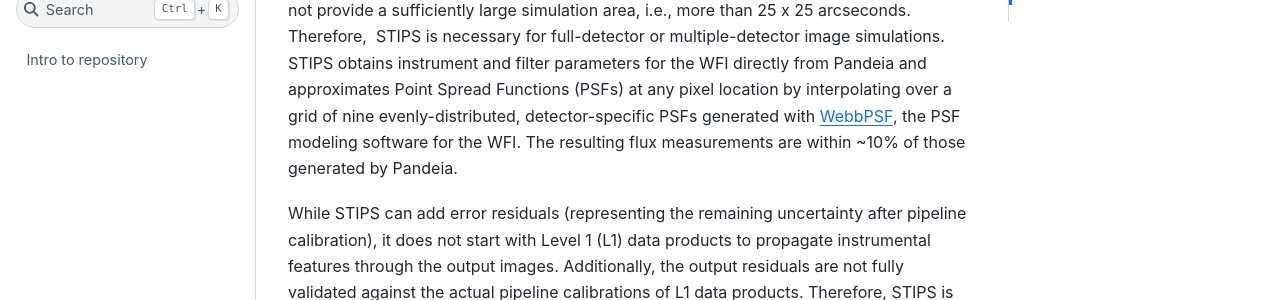
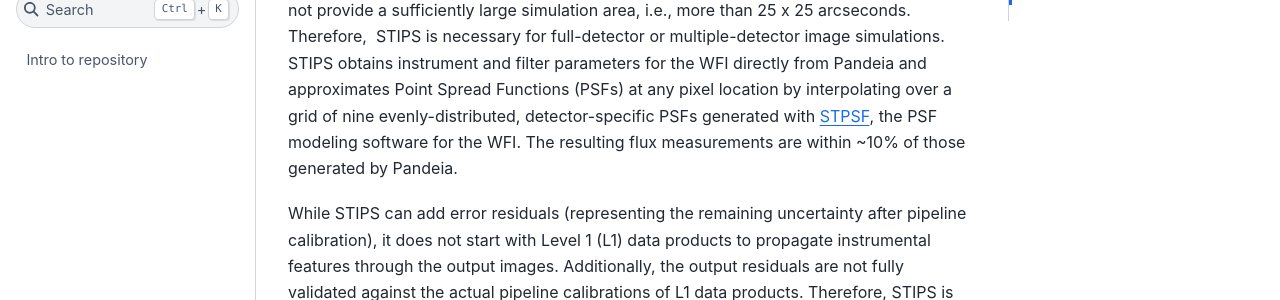
Before and after one commit to spacetelescope/roman_notebooks, a Jupyter Book: the page built from markdown/simulated-data.md, in a window 1280 px wide and 900 px high, scrolled down 1816 px. Shown: the part 154-454 px from the top of the window. Built offline with Jupyter Book 1.0.4 settings and Sphinx 7.4.7 and the Sphinx Book theme 1.1.4, drawn with Linux system fonts in a browser that asks for light colours; pages that are not in the unit, such as notebooks, are missing from menus.

Commit message:
Change webbpsf to stpsf

```diff
--- a/markdown/simulated-data.md
+++ b/markdown/simulated-data.md
@@ -45,7 +45,7 @@ From these four full-focal-plane exposures, we also generate a mosaic for detect
 
 [STIPS](https://stips.readthedocs.io/en/latest/) is an image simulator designed to quickly generate post-pipeline astronomical scenes for any number of detectors, encompassing the entire WFI FOV.  STIPS is equipped to incorporate instrumental distortion (if available), along with calibration residuals originating from flatfields, dark currents, and cosmic rays. Furthermore, it includes an estimate of Poisson and readout noise in the simulations, though it doesn't cover instrument saturation or non-linearity effects.
 
-STIPS is particularly useful when [Pandeia](https://roman-docs.stsci.edu/simulation-tools-handbook-home/roman-wfi-exposure-time-calculator/pandeia-for-roman), the Exposure Time Calculator for the WFI, does not provide a sufficiently large simulation area, i.e., more than 25 x 25 arcseconds. Therefore,  STIPS is necessary for full-detector or multiple-detector image simulations. STIPS obtains instrument and filter parameters for the WFI directly from Pandeia and approximates Point Spread Functions (PSFs) at any pixel location by interpolating over a grid of nine evenly-distributed, detector-specific PSFs generated with [WebbPSF](https://roman-docs.stsci.edu/simulation-tools-handbook-home/webbpsf-for-roman), the PSF modeling software for the WFI. The resulting flux measurements are within ~10% of those generated by Pandeia.
+STIPS is particularly useful when [Pandeia](https://roman-docs.stsci.edu/simulation-tools-handbook-home/roman-wfi-exposure-time-calculator/pandeia-for-roman), the Exposure Time Calculator for the WFI, does not provide a sufficiently large simulation area, i.e., more than 25 x 25 arcseconds. Therefore,  STIPS is necessary for full-detector or multiple-detector image simulations. STIPS obtains instrument and filter parameters for the WFI directly from Pandeia and approximates Point Spread Functions (PSFs) at any pixel location by interpolating over a grid of nine evenly-distributed, detector-specific PSFs generated with [STPSF](https://roman-docs.stsci.edu/simulation-tools-handbook-home/stpsf-for-roman), the PSF modeling software for the WFI. The resulting flux measurements are within ~10% of those generated by Pandeia.
 
 While STIPS can add error residuals (representing the remaining uncertainty after pipeline calibration), it does not start with Level 1 (L1) data products to propagate instrumental features through the output images. Additionally, the output residuals are not fully validated against the actual pipeline calibrations of L1 data products. Therefore, STIPS is not the ideal choice if high instrumental accuracy is needed.
 
```
